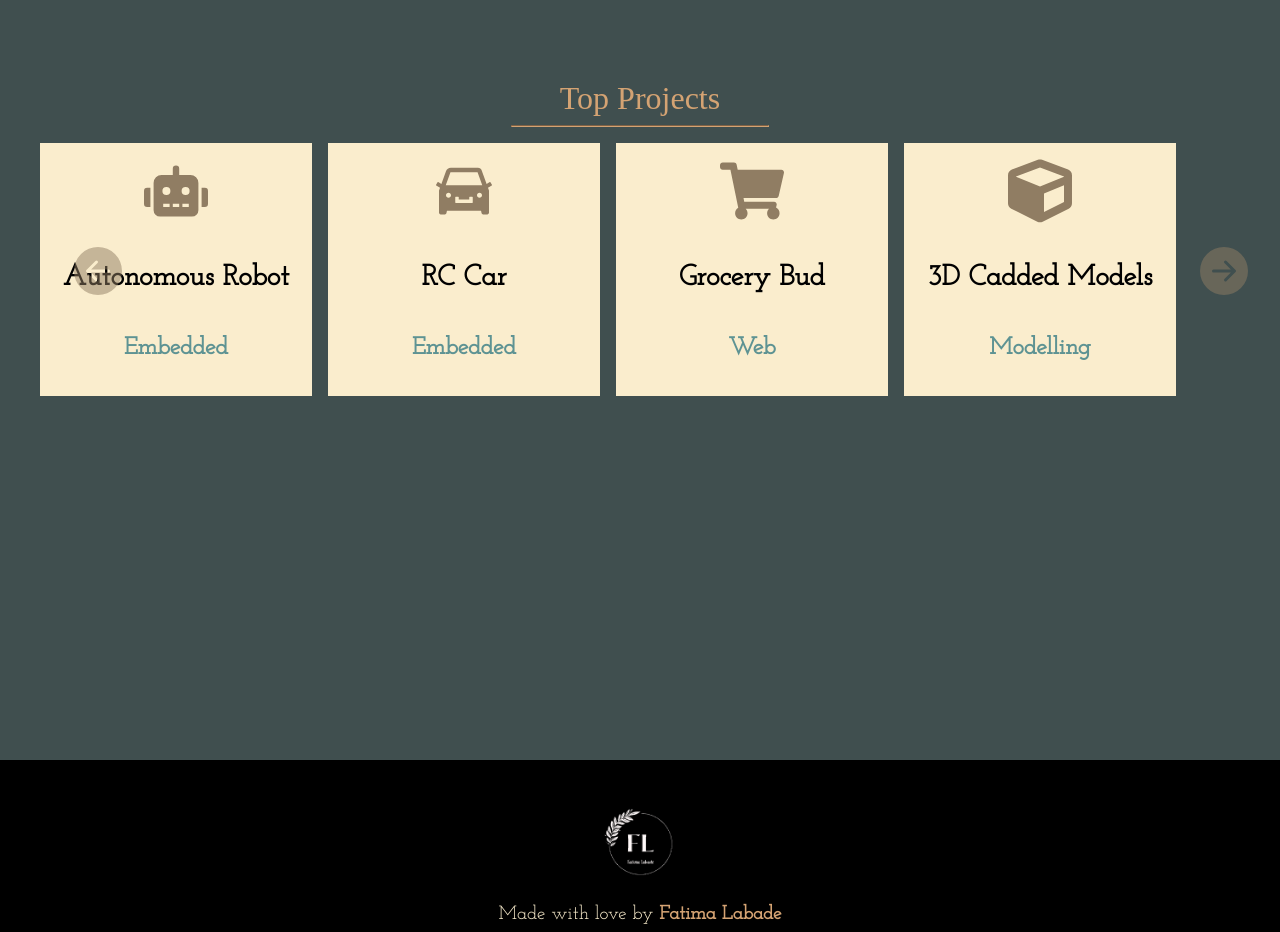
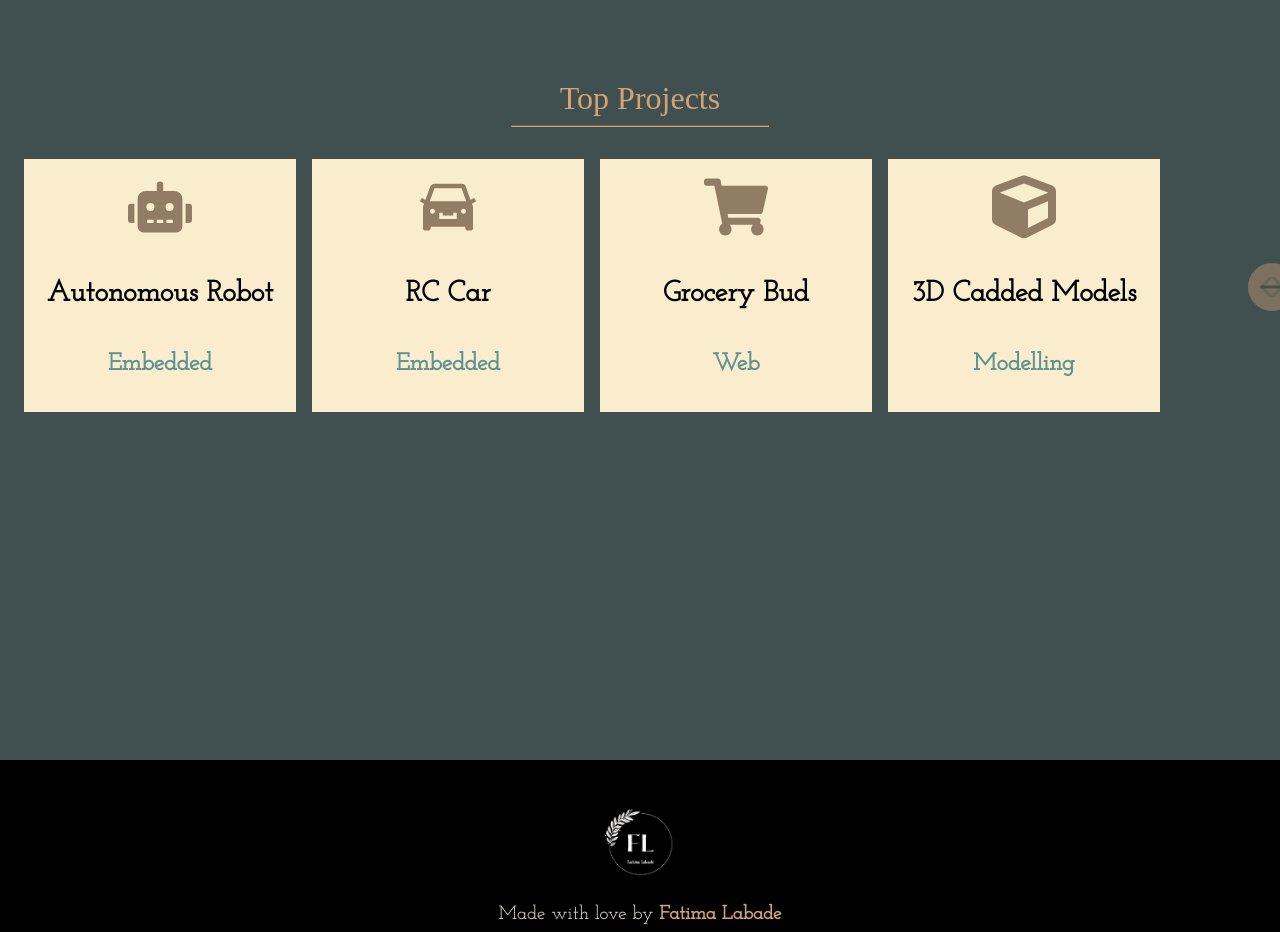
Before and after one commit to FatimaLDL1997/portfolio, a React (Create React App) app: page / in a window 1280 px wide. Shown: the part 2520-3452 px from the top of the page. Built offline with nearby package versions, Linux system fonts and the light colour scheme; a web font is replaced by a local one.

Commit message:
positioning

```diff
--- a/src/index.css
+++ b/src/index.css
@@ -47,12 +47,10 @@ html {
   display: flex;
   flex-direction: row;
   flex-wrap: nowrap;
-  /* padding: 1rem; */
+  padding: 1rem;
   justify-content: flex-start;
   overflow-x: scroll !important;
   overflow-y: hidden !important;
-  padding-left: 2rem;
-  padding-right: 2rem;
 }
 .topProjectItem {
   color: white;
@@ -80,7 +78,7 @@ html {
   color: #907d63;
   font-size: 3rem;
   width: 100vw;
-  right: 5vw;
+  /* right: 5vw; */
   display: flex;
   z-index: 4;
   height: fit-content;
@@ -92,7 +90,7 @@ html {
   color: #907d63;
   font-size: 3rem;
   width: 100vw;
-  right: 93vw;
+  /* right: 93vw; */
   display: flex;
   z-index: 4;
   height: fit-content;
--- a/src/pages/Home.js
+++ b/src/pages/Home.js
@@ -20,12 +20,12 @@ const Home = () => {
   const handleLeftScroll = () => {
     let container = document.querySelector(".top-project-container");
     console.log(container);
-    container.scrollBy(30, 0);
+    container.scrollBy(100, 0);
   };
   const handleRighttScroll = () => {
     let container = document.querySelector(".top-project-container");
     console.log(container);
-    container.scrollBy(-30, 0);
+    container.scrollBy(-100, 0);
   };
   return (
     <section className='homepages-contianer'>
```
